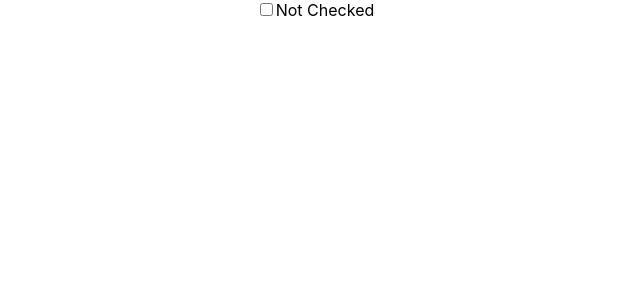
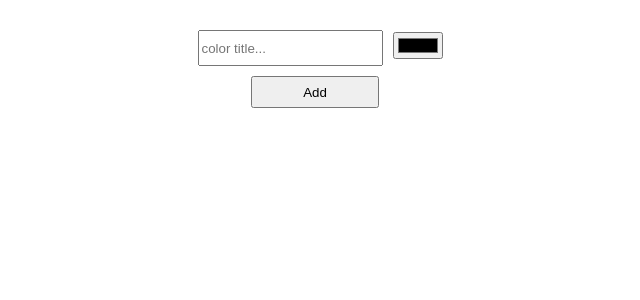
Before and after one commit to RMompati/a596pg, a React (Create React App) app: page / in a window 1280 px wide. Shown: the top 300 px of the page, without its empty margins (325-965 px from the left). Built offline with nearby package versions, Linux system fonts and the light colour scheme.

Commit message:
useRef example

```diff
--- a/src/App.css
+++ b/src/App.css
@@ -41,3 +41,9 @@
   min-width: 128px;
   min-height: 32px;
 }
+
+.App-Input {
+  min-height: 28px;
+  margin: 0.75em;
+  padding: 0.15em;
+}
--- a/src/App.js
+++ b/src/App.js
@@ -1,18 +1,32 @@
 import './App.css';
-import { useReducer } from "react";
+import { useRef } from "react";
 
 function App() {
 
-  const [checked, setChecked] = useReducer((checked) => !checked, false, undefined);
+  const txtTitle = useRef();
+  const hexColor = useRef();
 
+  console.log(txtTitle)
+  console.log(hexColor)
+  const submit = (e) => {
+    e.preventDefault();
+
+    const title = txtTitle.current.value;
+    const color = hexColor.current.value;
+
+    alert(`${title}, ${color}`);
+
+    txtTitle.current.value = "";
+    hexColor.current.value = "";
+  };
   return (
     <div className="App">
-      <label>
-        <input type="checkbox"
-               value={checked}
-               onChange={setChecked}/>
-        {checked ? "Checked" : "Not Checked"}
-      </label>
+      <form onSubmit={submit}>
+        <input ref={txtTitle} className="App-Input" type="text" placeholder="color title..."/>
+        <input ref={hexColor} type="color"/>
+        <br/>
+        <button className="App-Button">Add</button>
+      </form>
     </div>
   );
 }
--- a/src/index.css
+++ b/src/index.css
@@ -1,10 +1,10 @@
 body {
-  margin: 0;
   font-family: -apple-system, BlinkMacSystemFont, 'Segoe UI', 'Roboto', 'Oxygen',
     'Ubuntu', 'Cantarell', 'Fira Sans', 'Droid Sans', 'Helvetica Neue',
     sans-serif;
   -webkit-font-smoothing: antialiased;
   -moz-osx-font-smoothing: grayscale;
+  margin: 20px 0 0;
 }
 
 code {
```
